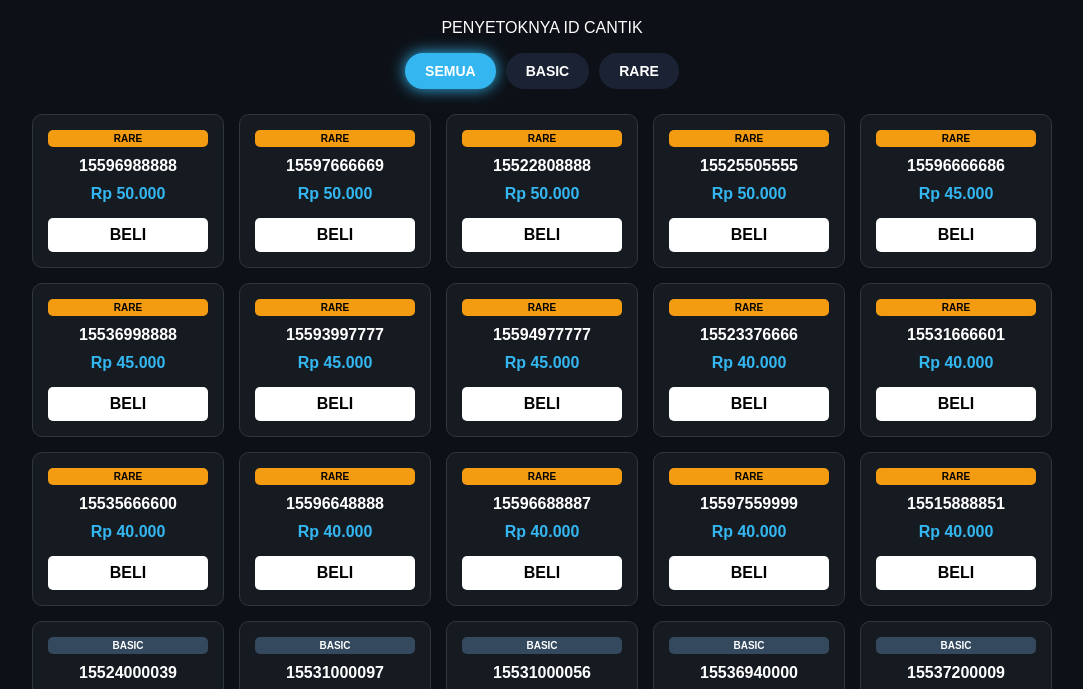
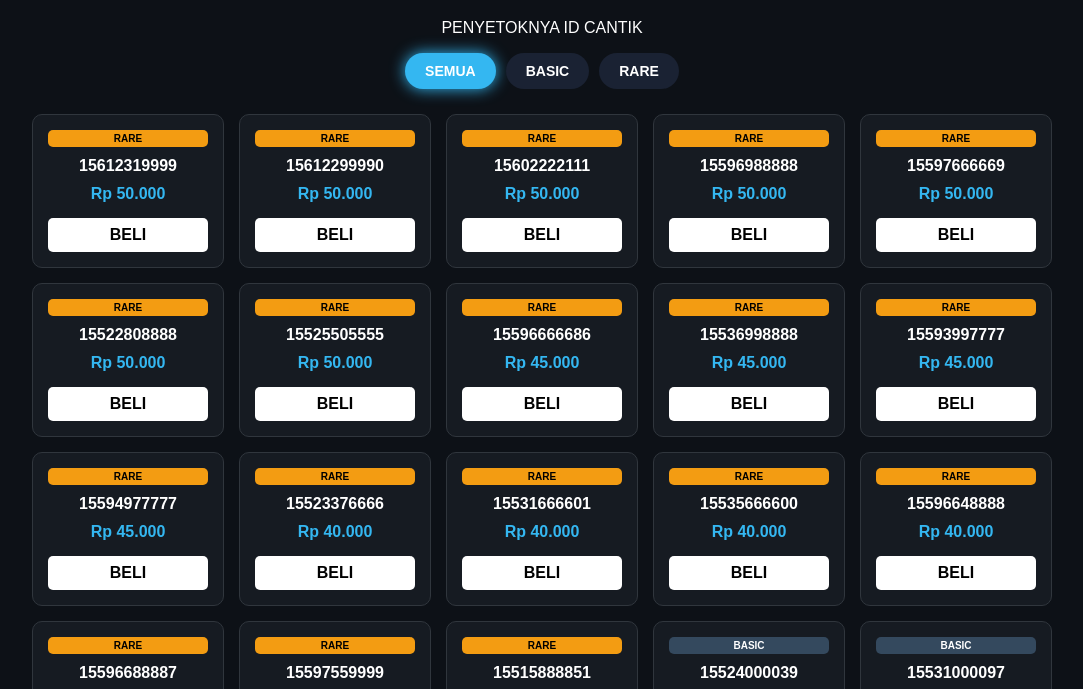
Before and after one commit to kayecasual-cell/rexzy_store_web, a plain HTML site: page index.html in a window 1280 px wide. Shown: the part 89-778 px from the top of the page, without its empty margins (98-1181 px from the left). Drawn offline with Linux system fonts and the light colour scheme.

Commit message:
Update index.html

```diff
--- a/index.html
+++ b/index.html
@@ -7,7 +7,7 @@
     <style>
         body { background-color: #0d1117; color: white; font-family: sans-serif; text-align: center; padding: 20px; }
         .filter-container { margin-bottom: 25px; display: flex; justify-content: center; gap: 10px; }
-        .btn-filter { background: #1a2233; color: white; border: none; padding: 10px 20px; border-radius: 20px; cursor: pointer; font-weight: bold; transition: 0.3s; font-size: 14px; }
+        .btn-filter { background: #1a2233; color: white; border: none; padding: 10px 20px; border-radius: 20px; cursor: pointer; font-weight: bold; transition: 0.3s; font-size: 14px; text-transform: uppercase; }
         .btn-filter.active { background: #34b7f1; box-shadow: 0 0 15px #34b7f1; }
         .container { display: flex; flex-wrap: wrap; justify-content: center; gap: 15px; }
         .item-card { background: #161b22; border: 1px solid #30363d; border-radius: 10px; padding: 15px; width: 160px; display: none; transition: 0.3s; }
@@ -24,6 +24,7 @@
     <h1>REXZY STORE</h1>
     <p>PENYETOKNYA ID CANTIK</p>
 
+    <!-- Filter Sederhana -->
     <div class="filter-container">
         <button class="btn-filter active" onclick="filterSelection('all')">SEMUA</button>
         <button class="btn-filter" onclick="filterSelection('basic')">BASIC</button>
@@ -31,7 +32,10 @@
     </div>
 
     <div class="container">
-        <!-- RARE ITEMS (40K - 50K) -->
+        <!-- RARE ITEMS -->
+        <div class="item-card rare"><span class="label-type">RARE</span><h3>15612319999</h3><span class="price">Rp 50.000</span><a href="https://wa.me/62881022715729?text=Assalamualaikum%20apakah%20id%20ini%20masih%20ada%2015612319999?" class="btn-buy">BELI</a></div>
+        <div class="item-card rare"><span class="label-type">RARE</span><h3>15612299990</h3><span class="price">Rp 50.000</span><a href="https://wa.me/62881022715729?text=Assalamualaikum%20apakah%20id%20ini%20masih%20ada%2015612299990?" class="btn-buy">BELI</a></div>
+        <div class="item-card rare"><span class="label-type">RARE</span><h3>15602222111</h3><span class="price">Rp 50.000</span><a href="https://wa.me/62881022715729?text=Assalamualaikum%20apakah%20id%20ini%20masih%20ada%2015602222111?" class="btn-buy">BELI</a></div>
         <div class="item-card rare"><span class="label-type">RARE</span><h3>15596988888</h3><span class="price">Rp 50.000</span><a href="https://wa.me/62881022715729?text=Assalamualaikum%20apakah%20id%20ini%20masih%20ada%2015596988888?" class="btn-buy">BELI</a></div>
         <div class="item-card rare"><span class="label-type">RARE</span><h3>15597666669</h3><span class="price">Rp 50.000</span><a href="https://wa.me/62881022715729?text=Assalamualaikum%20apakah%20id%20ini%20masih%20ada%2015597666669?" class="btn-buy">BELI</a></div>
         <div class="item-card rare"><span class="label-type">RARE</span><h3>15522808888</h3><span class="price">Rp 50.000</span><a href="https://wa.me/62881022715729?text=Assalamualaikum%20apakah%20id%20ini%20masih%20ada%2015522808888?" class="btn-buy">BELI</a></div>
@@ -48,7 +52,7 @@
         <div class="item-card rare"><span class="label-type">RARE</span><h3>15597559999</h3><span class="price">Rp 40.000</span><a href="https://wa.me/62881022715729?text=Assalamualaikum%20apakah%20id%20ini%20masih%20ada%2015597559999?" class="btn-buy">BELI</a></div>
         <div class="item-card rare"><span class="label-type">RARE</span><h3>15515888851</h3><span class="price">Rp 40.000</span><a href="https://wa.me/62881022715729?text=Assalamualaikum%20apakah%20id%20ini%20masih%20ada%2015515888851?" class="btn-buy">BELI</a></div>
 
-        <!-- BASIC ITEMS (35K) -->
+        <!-- BASIC ITEMS -->
         <div class="item-card basic"><span class="label-type">BASIC</span><h3>15524000039</h3><span class="price">Rp 35.000</span><a href="https://wa.me/62881022715729?text=Assalamualaikum%20apakah%20id%20ini%20masih%20ada%2015524000039?" class="btn-buy">BELI</a></div>
         <div class="item-card basic"><span class="label-type">BASIC</span><h3>15531000097</h3><span class="price">Rp 35.000</span><a href="https://wa.me/62881022715729?text=Assalamualaikum%20apakah%20id%20ini%20masih%20ada%2015531000097?" class="btn-buy">BELI</a></div>
         <div class="item-card basic"><span class="label-type">BASIC</span><h3>15531000056</h3><span class="price">Rp 35.000</span><a href="https://wa.me/62881022715729?text=Assalamualaikum%20apakah%20id%20ini%20masih%20ada%2015531000056?" class="btn-buy">BELI</a></div>
@@ -64,14 +68,19 @@
 
     <script>
         function filterSelection(c) {
-            var x = document.getElementsByClassName("item-card");
+            var x, i;
+            x = document.getElementsByClassName("item-card");
             if (c == "all") c = "";
-            for (var i = 0; i < x.length; i++) {
+            for (i = 0; i < x.length; i++) {
                 x[i].style.display = "none";
-                if (x[i].className.indexOf(c) > -1) x[i].style.display = "block";
+                if (x[i].className.indexOf(c) > -1) {
+                    x[i].style.display = "block";
+                }
             }
         }
-        var btns = document.getElementsByClassName("btn-filter");
+
+        var btnContainer = document.querySelector(".filter-container");
+        var btns = btnContainer.getElementsByClassName("btn-filter");
         for (var i = 0; i < btns.length; i++) {
             btns[i].addEventListener("click", function() {
                 var current = document.getElementsByClassName("active");
@@ -79,6 +88,7 @@
                 this.className += " active";
             });
         }
+
         filterSelection("all");
     </script>
 </body>
```
